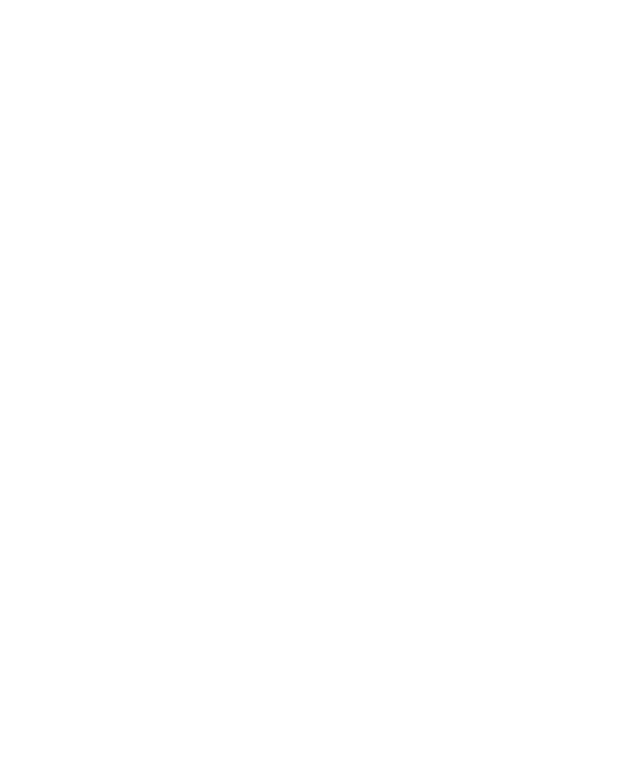
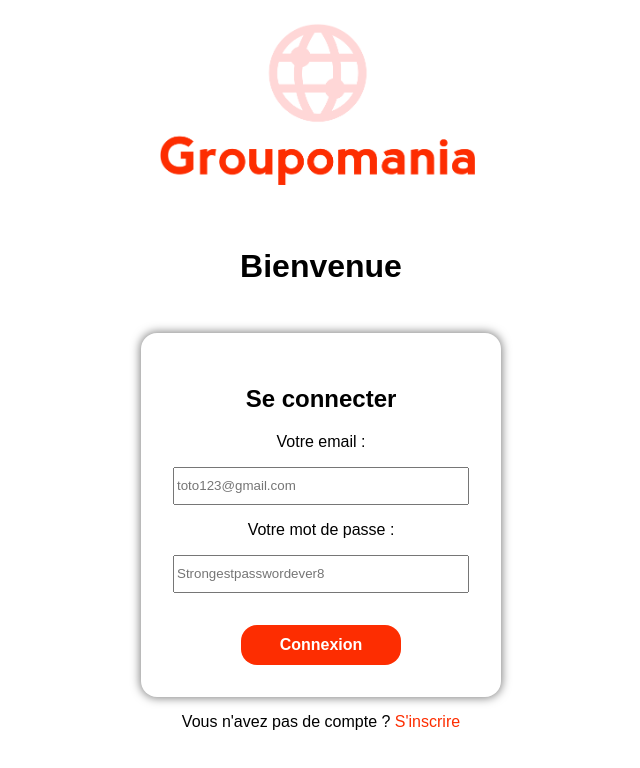
Before and after one commit to ThomasRousseau1/ThomasRousseau_7_27092021, a React (Create React App) app in the folder frontend/: page / in a window 1280 px wide. Shown: the top 768 px of the page, without its empty margins (319-959 px from the left). Built offline with nearby package versions, Linux system fonts and the light colour scheme; a web font is replaced by a local one.

Commit message:
Add routes paths

```diff
--- a/frontend/src/components/App.js
+++ b/frontend/src/components/App.js
@@ -1,20 +1,18 @@
 // import { FontAwesomeIcon } from '@fortawesome/react-fontawesome'
 import React from 'react'
-import Banner from './Banner'
-import Home from './Home'
+// import Banner from './Banner'
+// import Home from './Hometest'
 import Signup from './Signup'
 import Login  from './Login'
-import Post from './Post'
+import Home from './Home'
 import ProfileTest from './ProfileTest.js'
-import { Route, Link } from "react-router-dom";
-import { useHistory} from 'react-router-dom'
-import axios from 'axios'
+import { Route } from "react-router-dom";
+// import { useHistory} from 'react-router-dom'
+// import axios from 'axios'
 
-const api = axios.create ({
-    baseURL: `http://localhost:3000`
-})
-
-
+// const api = axios.create ({
+//     baseURL: `http://localhost:3000`
+// })
 
 
 function App() {
@@ -22,9 +20,9 @@
   return (
     <div className="App">
       <Route path="/login" exact component={Login} />
-      <Route path="/" exact component={Home} />
+      <Route path="/" exact component={Login} />
       <Route path="/signup" exact component={Signup} />
-      <Route path="/post" exact component={Post} />
+      <Route path="/home" exact component={Home} />
       <Route path="/profile" exact component={ProfileTest} />
     </div>
   );
```
